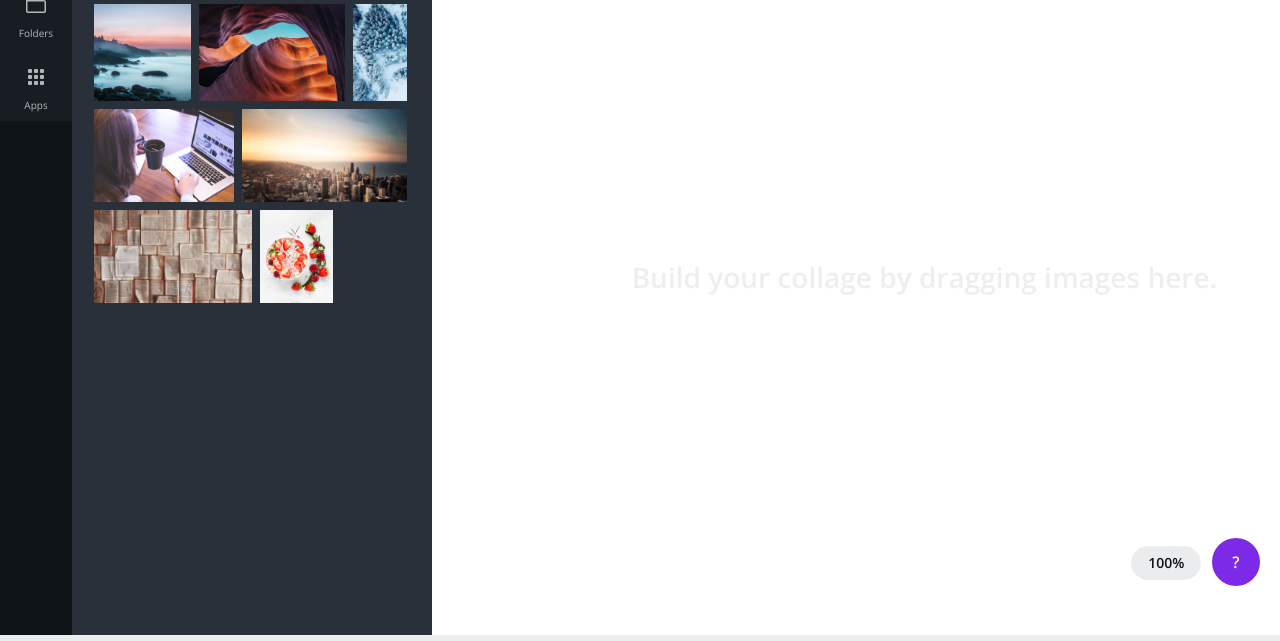
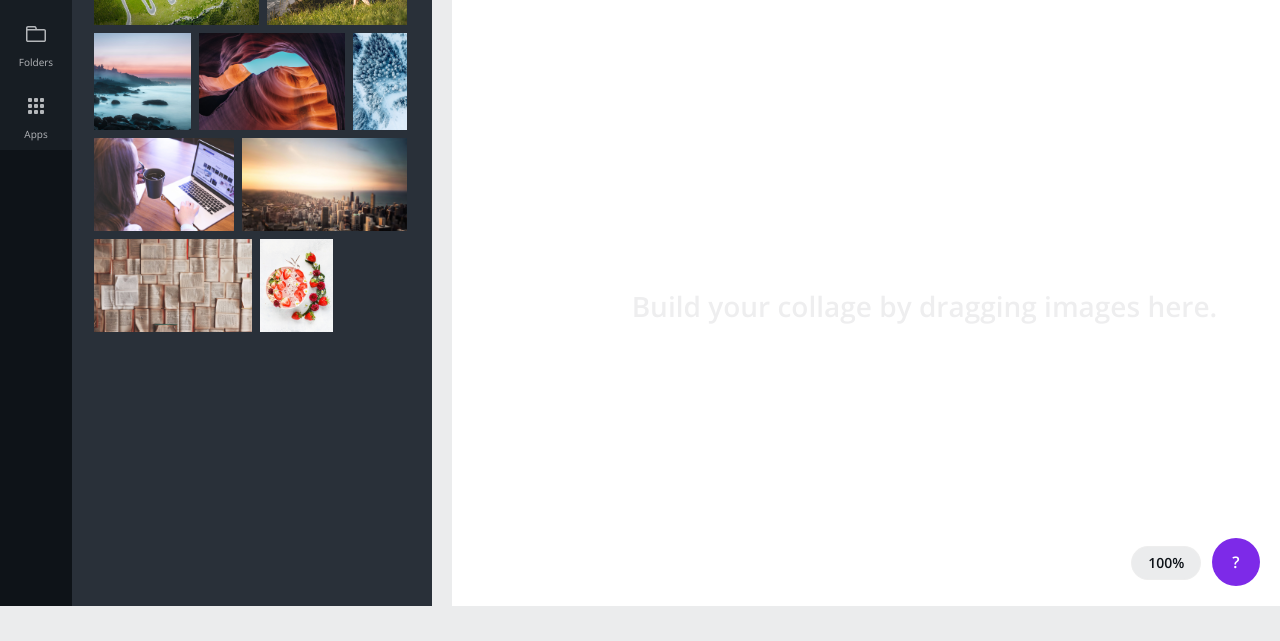
Before and after one commit to viv-li/snap-collage, a plain HTML site: page index.html in a window 1280 px wide. Shown: the part 194-835 px from the top of the page. After the commit the page ends 800 px from the top, so only its background shows below. Drawn offline with nearby package versions, Linux system fonts and the light colour scheme.

Commit message:
Fix layout of collage canvas and editor.

```diff
--- a/index.html
+++ b/index.html
@@ -148,11 +148,17 @@
             <a class="button">Done</a> <a class="button">Cancel</a>
           </div>
         </div>
-        <div class="collage-container">
-          <div id="collage" ondragover="event.preventDefault()">
-            <h1>Build your collage by dragging images here.</h1>
+        <div class="collage-scroll-container">
+          <div class="collage-table">
+            <div class="collage-table-cell">
+              <div id="collage" ondragover="event.preventDefault()">
+                <h1>Build your collage by dragging images here.</h1>
+              </div>
+            </div>
           </div>
-          <div class="float-menu">
+        </div>
+
+        <div class="float-menu">
             <a id="canvas-size" class="canvas-size-button">100%</a>
             <div class="canvas-size-menu" style="display:none;">
               <ul>
@@ -166,7 +172,6 @@
             </div>
             <a class="help-button">?</a>
           </div>
-        </div>
       </div>
     </main>
     <script src="main.js" type="javascript"></script>
--- a/styles.scss
+++ b/styles.scss
@@ -112,7 +112,8 @@ body {
 }
 
 #workspace {
-  flex: 1; //height
+  flex: 1 1 auto; //height
+  overflow: hidden;
   display: flex;
   flex-direction: row;
   justify-content: center;
@@ -121,7 +122,6 @@ body {
 #tray {
   background-color: #293039;
   color: white;
-  height: 100%;
   width: 432px;
   position: relative;
   z-index: 30;
@@ -199,6 +199,7 @@ body {
       flex: 1 1 auto;
       width: 324px;
       height: 100%;
+      overflow-y: scroll;
       user-select: none;
       margin: -6px;
       display: flex;
@@ -230,7 +231,6 @@ body {
 
 #editor {
   flex: 1 1 auto; //width
-  height: 100%;
   overflow: hidden;
 
   display: flex;
@@ -254,31 +254,40 @@ body {
     }
   }
 
-  .collage-container {
+  .collage-scroll-container {
     flex: 1; //height
     overflow: scroll;
     width: auto;
+
+    .collage-table {
+      display: table;
+      overflow: visible;
+      width: 100%;
+      height: 100%;
+
+      .collage-table-cell {
+        display: table-cell;
+        vertical-align: middle;
+        padding: 20px;
+      }
+    }
 
     #collage {
       width: 25cm;
       height: 20cm;
       background-color: white;
-      position: relative;
-      top: 50%;
-      transform: translateY(-50%);
-      box-shadow: 0 0 1px 0 rgba(14, 19, 24, 0.07);
-      overflow: hidden;
       margin: auto;
 
       h1 {
         text-align: center;
         font-weight: 600;
         color: rgba(14, 19, 24, 0.07);
-        margin: 20px;
+        margin: 0;
         position: relative;
         top: 50%;
         left: 50%;
         transform: translate(-50%, -50%);
+      }
     }
   }
 
@@ -319,4 +328,3 @@ body {
     }
   }
 }
-}
```
Also changed, not shown: styles.css. Lines whose indentation alone changed are shown as unchanged.
